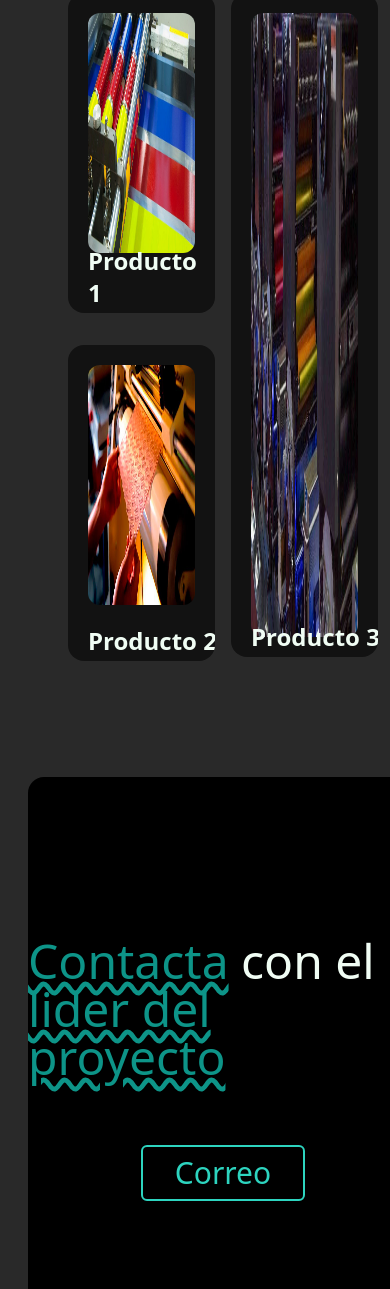
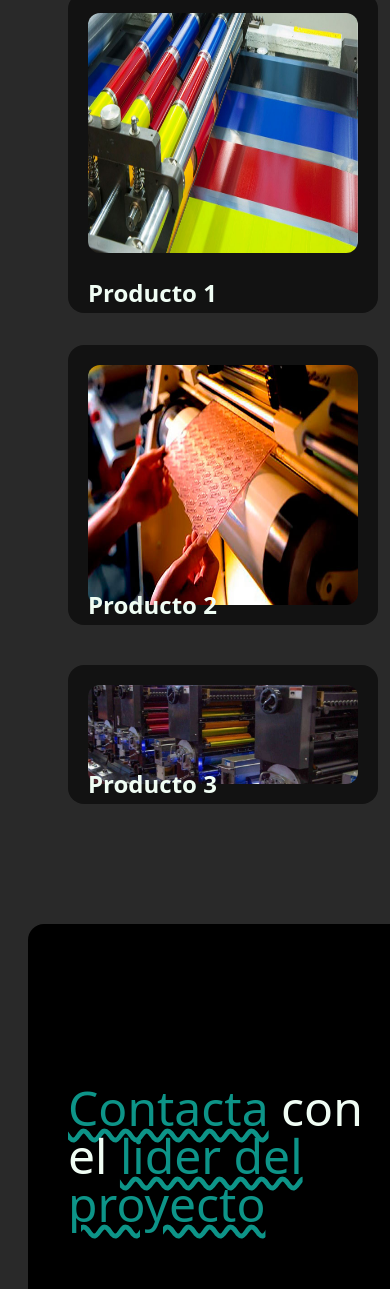
Before and after one commit to TueorProyect/Pages, an Astro site: page / in a window 390 px wide. Shown: the part 2081-3370 px from the top of the page. Built offline with nearby package versions, Linux system fonts and the light colour scheme; Astro itself is replaced by a stand-in of ours.

Commit message:
Add syiles responsive

```diff
--- a/src/components/Contacto.astro
+++ b/src/components/Contacto.astro
@@ -1,5 +1,5 @@
 <div class="container w-full h-full bg-black mx-7 rounded-2xl grid grid-cols-1 justify-items-center">
-    <div class=" mt-40">
+    <div class="mx-10 md:mx-0 mt-40">
         <h1 class="text-5xl text-green-50">
             <span class="text-teal-600 underline decoration-wavy">Contacta</span> con el <span class="text-teal-600 underline decoration-wavy">lider del proyecto</span>
         </h1>
--- a/src/components/Footer.astro
+++ b/src/components/Footer.astro
@@ -4,7 +4,7 @@
         <div class="grid grid-cols-2 sm:grid-cols-4 lg:grid-cols-6 gap-3 md:gap-8 py-10 max-sm:max-w-sm max-sm:mx-auto gap-y-8">
             <div class="col-span-full mb-10 lg:col-span-2 lg:mb-0">
                 <a href="https://pagedone.io/"  class="flex justify-center lg:justify-start">
-                    <img src="/Rana para pagina.png" alt="" class="w-40 h-40 ml-20">
+                    <img src="/Rana para pagina.png" alt="" class="w-40 h-40 md:ml-20">
                 </a>
                 <p class="py-8 text-sm text-slate-300 lg:max-w-xs text-center lg:text-left">Lorem ipsum dolor, sit amet consectetur adipisicing elit. Iure aspernatur quas quod fugit adipisci aliquid rem odit a. Ullam, nostrum.</p>
                 <a href="mailto:tueor.contacto@gmail.com    "  class="py-2.5 px-5 h-9 block w-fit bg-teal-600 rounded-full shadow-sm text-xs text-white mx-auto transition-all     duration-500 hover:bg-teal-500 lg:mx-0">
--- a/src/components/Productos.astro
+++ b/src/components/Productos.astro
@@ -1,5 +1,5 @@
     <div class="container mx-7">
-    <div class="p-10 grid grid-cols-2 gap-4">
+    <div class="p-10 md:grid grid-cols-2 gap-4">
         <div class="">
         <div
             class="relative group cursor-pointer overflow-hidden duration-500 w-full h-80 bg-carts text-gray-50 p-5 rounded-2xl"
@@ -22,7 +22,7 @@
         </div>
 
         <div
-            class="relative group cursor-pointer overflow-hidden duration-500 w-full h-1/2 bg-carts text-gray-50 p-5 rounded-2xl mt-8"
+            class="relative group cursor-pointer overflow-hidden duration-500 w-full h-1/2 bg-carts text-gray-50 p-5 rounded-2xl mt-8 mb-10"
         >
             <div class="group-hover:scale-110 w-full h-60 duration-500 rounded-xl">
             <img src="/Flexo 1.jpg" alt="" class="h-60 w-full rounded-xl" />
--- a/src/components/Suscripcion.astro
+++ b/src/components/Suscripcion.astro
@@ -1,4 +1,4 @@
-<div class="grid grid-cols-3 mb-40">
+<div class="md:grid grid-cols-3 mb-40">
     <div class="grid grid-cols-1 place-items-center">
         <div class="m-12 bg-neutral-900 max-w-[300px] rounded-xl hover:bg-black hover:scale-110 duration-700 p-5">
             <img src="/Logo.png" alt="">
```
